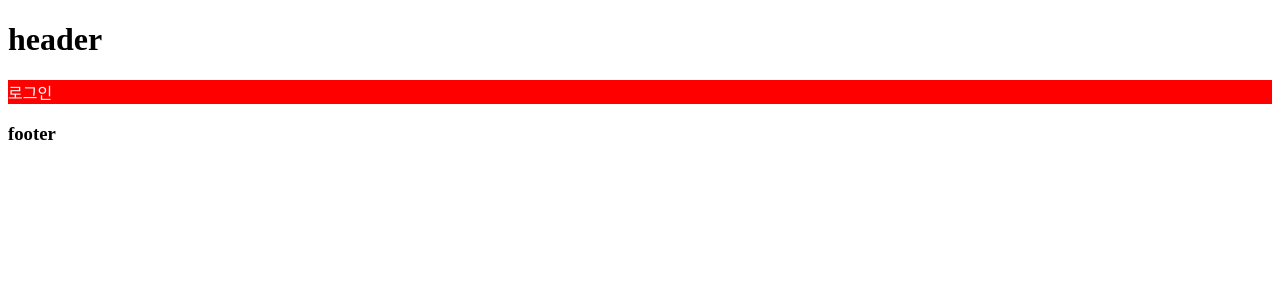
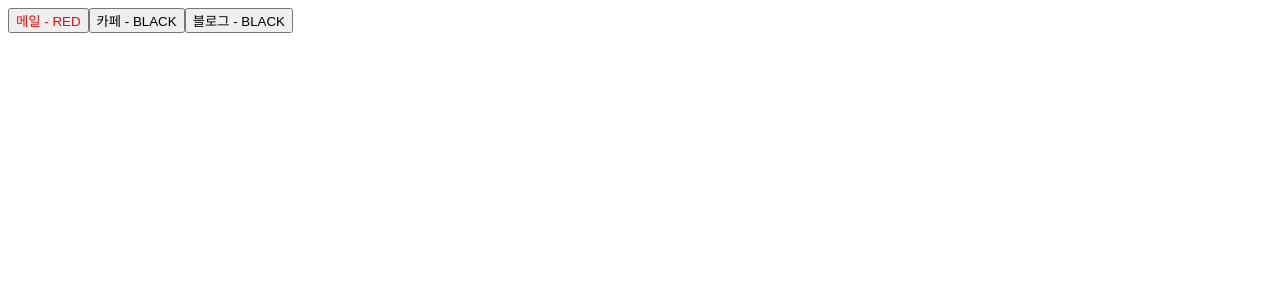
Before and after one commit to lucigun/onebyte, a React (Vite) app: page / in a window 1280 px wide. Shown: the top 300 px of the page. Built offline with nearby package versions, Linux system fonts and the light colour scheme.

Commit message:
Props로데이터전달하기 듣는중

```diff
--- a/src/App.jsx
+++ b/src/App.jsx
@@ -5,12 +5,20 @@
 import Button from "./commponents/Button.jsx";
 
 function App() {
+	// 1. props로 전달할 데이터를 정의, 스프레드연산자
+	const buttonProps = {
+		text: "메일",
+		color: "red",
+		a: 1,
+		b: 2,
+		c: 3,
+	};
+
 	return (
 		<>
-			<Header />
-			<Main />
-			{/*<Button />*/}
-			<Footer />
+			<Button {...buttonProps} />
+			<Button text={"카페"} />
+			<Button text={"블로그"} />
 		</>
 	);
 }
--- a/src/commponents/Button.jsx
+++ b/src/commponents/Button.jsx
@@ -1,5 +1,20 @@
-const Button = () => {
-	return <Button>Click</Button>;
+const Button = ({ children, text, color = "black" }) => {
+	console.log({ text, color });
+	return (
+		<button style={{ color: color }}>
+			{text} - {color.toUpperCase()}
+		</button>
+	);
 };
+// undifined의 값에 점표기표를 사용하면 오류가 발생한다.
+
+// react 18버전부터는 defaultProps를 사용하지 않는다.
+// Button.defaultProps = {
+// 	color : "black",
+// }
+
+// props의 기본값을 설정하려면
+// props를 구조분해하고 기본값을 설정하면 된다.
+// const Button = ({ text, color = "black" }) => {
 
 export default Button;
```
